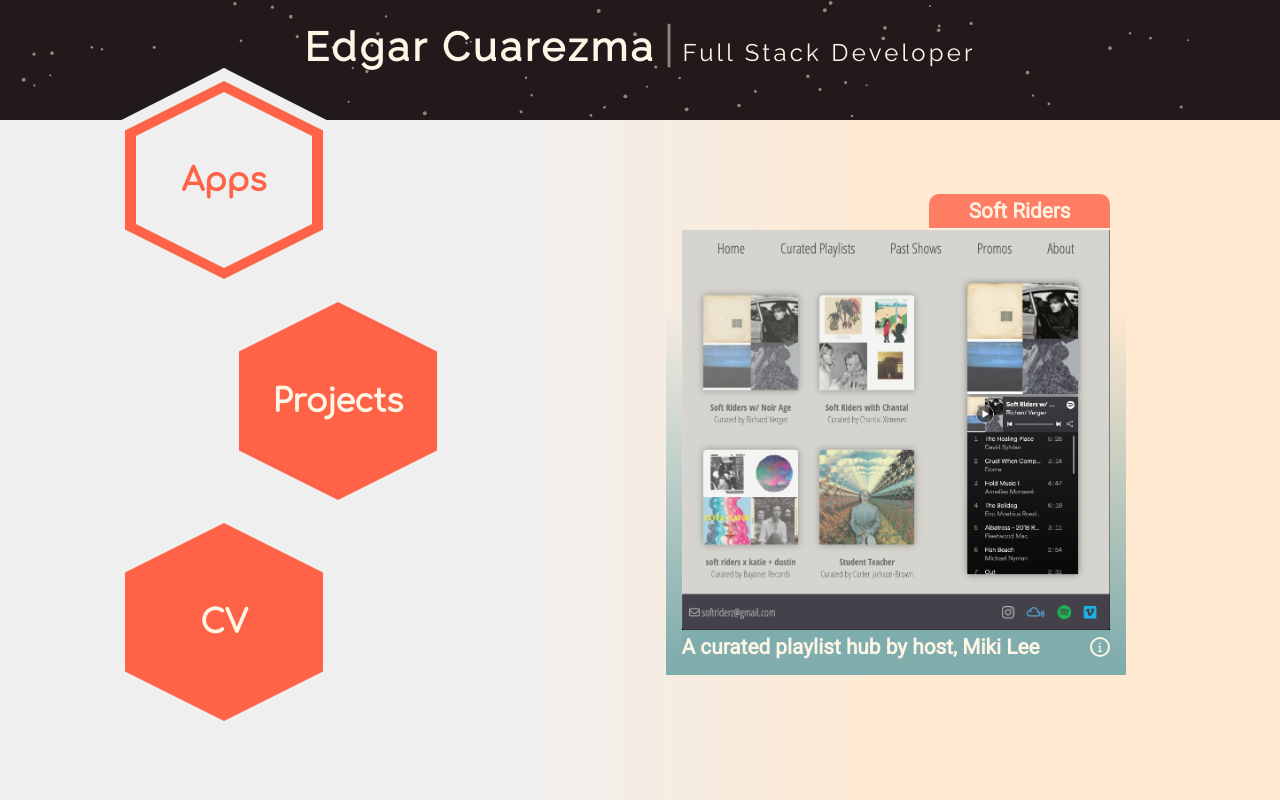
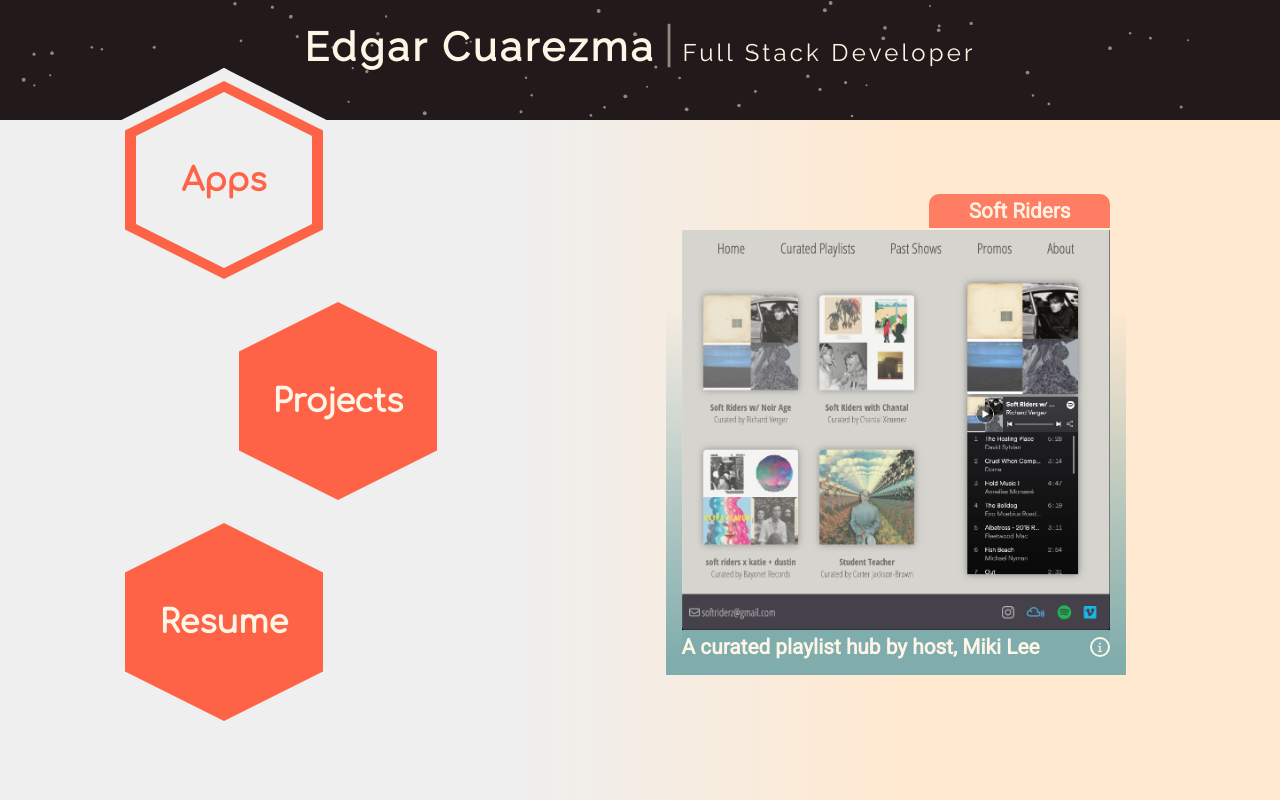
Before and after one commit to ecuarezma/portfolio, a Gatsby site: page /Apps in a window 1280 px wide. Shown: the top 800 px of the page. Built offline with nearby package versions, Linux system fonts and the light colour scheme; Gatsby itself is replaced by a stand-in of ours.

Commit message:
Add meta-title on all pages

```diff
--- a/src/components/Layout/index.js
+++ b/src/components/Layout/index.js
@@ -5,7 +5,6 @@ import Navbar from "../Navbar";
 import Content from "../Content";
 import { ThemeProvider } from "styled-components";
 import Footer from "../Footer";
-import styled from "styled-components";
 import "../styles/global.css";
 
 const theme = {
--- a/src/components/Navbar/index.js
+++ b/src/components/Navbar/index.js
@@ -31,17 +31,7 @@ const Navbar = () => {
     <StyledNavbar>
       <NavLink>Apps</NavLink>
       <NavLink>Projects</NavLink>
-      <NavLink>CV</NavLink>
-      {/* <StyledLink>
-        <a
-          href="https://docs.google.com/document/d/1RNRpD5Chat60MCSoF-Zs4XBJlnsfKJQtssRcwpdmWmA/edit?usp=sharing"
-          target="_blank"
-          rel="noopener noreferrer"
-        >
-          CV
-        </a>
-      </StyledLink> */}
-      {/* <Link>Blog</Link> */}
+      <NavLink>Resume</NavLink>
     </StyledNavbar>
   );
 };
--- a/src/pages/Apps.js
+++ b/src/pages/Apps.js
@@ -68,3 +68,4 @@ const Apps = () => {
 };
 
 export default Apps;
+export const Head = () => <title>Edgar Cuarezma | Apps</title>;
--- a/src/pages/Projects.js
+++ b/src/pages/Projects.js
@@ -67,3 +67,4 @@ const Projects = () => {
 };
 
 export default Projects;
+export const Head = () => <title>Edgar Cuarezma | Projects</title>;
--- a/src/pages/CV.js
+++ b/src/pages/Resume.js
@@ -17,7 +17,7 @@ const StyledWrapper = styled.section`
   }
 `;
 
-const CV = () => {
+const Resume = () => {
   return (
     <Layout>
       <StyledWrapper>
@@ -27,4 +27,5 @@ const CV = () => {
   );
 };
 
-export default CV;
+export default Resume;
+export const Head = () => <title>Edgar Cuarezma | Resume</title>;
--- a/src/pages/index.js
+++ b/src/pages/index.js
@@ -129,3 +129,4 @@ const Home = () => {
 };
 
 export default Home;
+export const Head = () => <title>Edgar Cuarezma | Home</title>;
```
